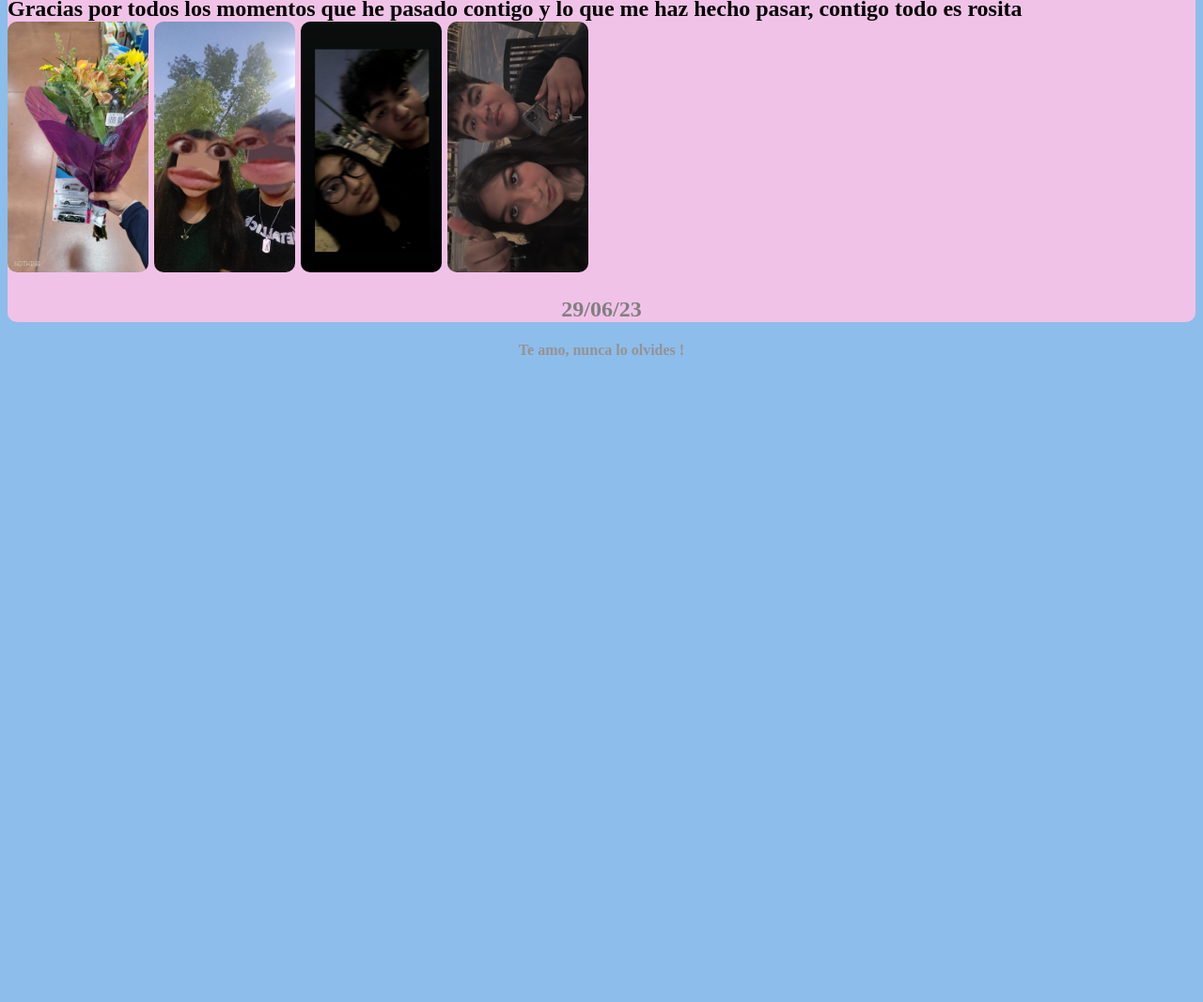
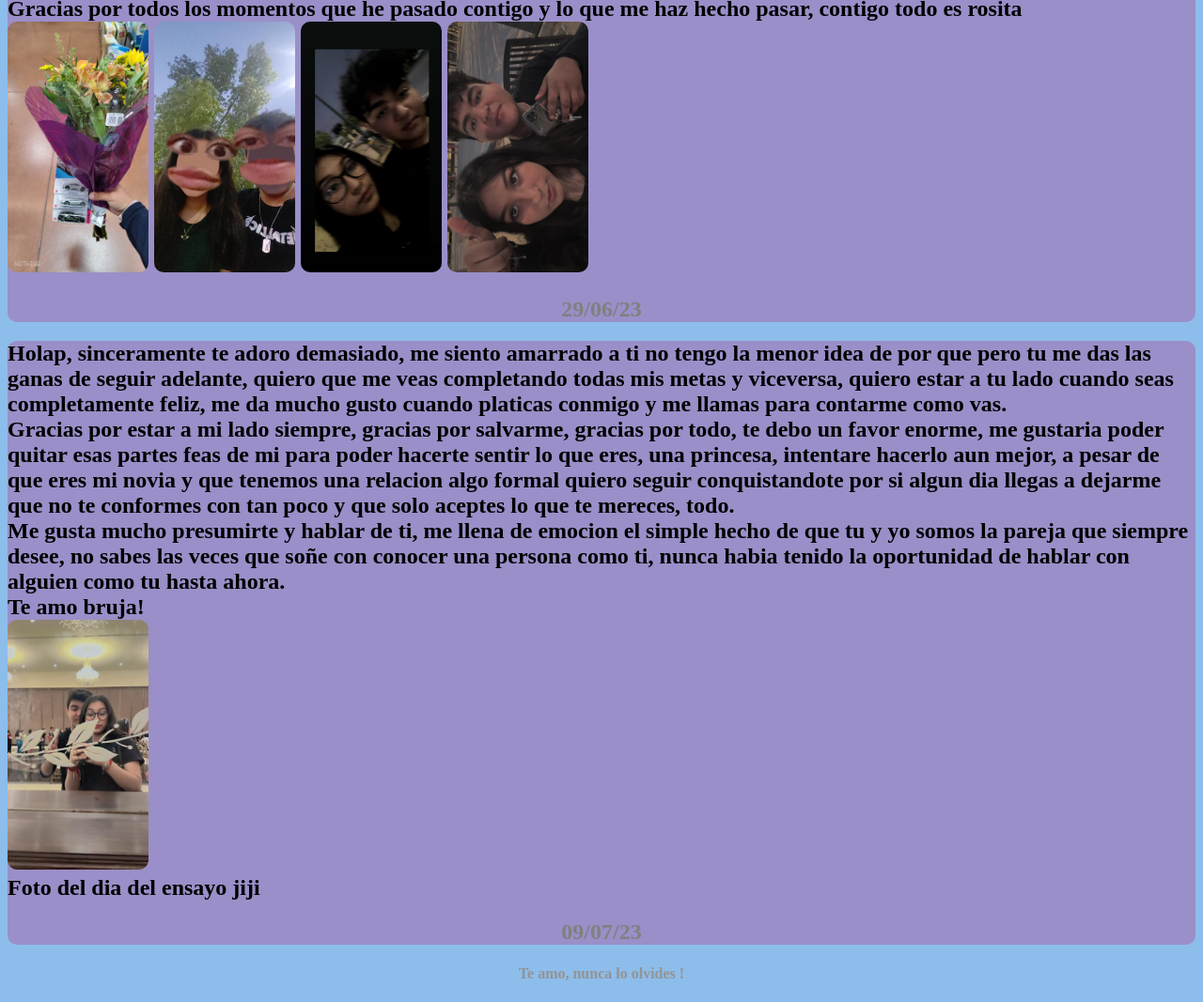
Before and after one commit to Jumexico/aneni, a plain HTML site: page index.html in a window 1280 px wide. Shown: the part 2632-3699 px from the top of the page at 94% size. Before the commit the page ends 3036 px from the top, so only its background shows below. Drawn offline with Linux system fonts and the light colour scheme.

Commit message:
Add files via upload

```diff
--- a/index.html
+++ b/index.html
@@ -112,7 +112,7 @@ a{
     </h2>
 </div>
 
-<div style="background: rgb(241, 194, 231);" class="carta4">
+<div style="background: #9a8fc8;" class="carta4">
     <h2 style="color: black">
     Me marcaste para hablar conmigo, la verdad no me imagine que iba ser la peor y la mejor conversacion de mi vida al mismo tiempo, siempre te la pasas jugando con que terminamos
     por lo que no se me hizo raro, pero como note que no cortabas me di cuenta que hablabas en serio, no tenia la menor idea porque me querias terminar :( <br>
@@ -125,7 +125,7 @@ a{
     </h2>
 </div>
 
-<div style="background: rgb(241, 194, 231);" class="carta5">
+<div style="background: #9a8fc8;" class="carta5">
     <h2>
         Hoy te vi, te veias hermosa, cuando te pusiste mi camiseta quede casi casi en shock, no podia creer lo hermosa que te veias, te queria comer a besitos todo el dia
         y estar abrazado a ti por siempre. <br>
@@ -138,7 +138,7 @@ a{
     </h2>
 </div>
 
-<div style="background: rgb(241, 194, 231);" class="carta6">
+<div style="background: #9a8fc8;" class="carta6">
     <h2>
         Hoy fui a verte, no sabes lo feliz que fui por un momento, el simple hecho de sentirme aceptado por tu mamá me pone feliz, me siento seguro contigo y te tengo
         muuucha confianza, me encanta tu pelo, perdon por agarrarlo tanto pero no sabes lo que me fascina jugar con el, todo el dia me latia mucho el corazon, desde antes
@@ -151,6 +151,22 @@ a{
         <img src="images\carta6a3.jpg" width="150" alt="Foto de nosotros" style="border-radius: 10px;">
         <img src="images\carta6a4.jpg" width="150" alt="Foto tuya" style="border-radius: 10px;">
         <h2 style="color: gray; text-align: center">29/06/23</h2>
+    </h2>
+</div>
+
+<div style="background: #9a8fc8;" class="carta7">
+    <h2>
+        Holap, sinceramente te adoro demasiado, me siento amarrado a ti no tengo la menor idea de por que pero tu me das las ganas de seguir adelante, quiero que me veas
+        completando todas mis metas y viceversa, quiero estar a tu lado cuando seas completamente feliz, me da mucho gusto cuando platicas conmigo y me llamas para contarme como vas.<br>
+        Gracias por estar a mi lado siempre, gracias por salvarme, gracias por todo, te debo un favor enorme, me gustaria poder quitar esas partes feas de mi para poder
+        hacerte sentir lo que eres, una princesa, intentare hacerlo aun mejor, a pesar de que eres mi novia y que tenemos una relacion algo formal quiero seguir conquistandote
+        por si algun dia llegas a dejarme que no te conformes con tan poco y que solo aceptes lo que te mereces, todo.<br>
+        Me gusta mucho presumirte y hablar de ti, me llena de emocion el simple hecho de que tu y yo somos la pareja que siempre desee, no sabes las veces
+        que soñe con conocer una persona como ti, nunca habia tenido la oportunidad de hablar con alguien como tu hasta ahora.<br>
+        Te amo bruja! <br>
+        <img src="images\carta7a1.jpg" width="150" alt="Foto de nosotros" style="border-radius: 10px;"> <br>
+        Foto del dia del ensayo jiji
+        <h2 style="color: gray; text-align: center">09/07/23</h2>
     </h2>
 </div>
 
```
Also changed, not shown: annnneni.png (added), images/carta7a1.jpg (added).
